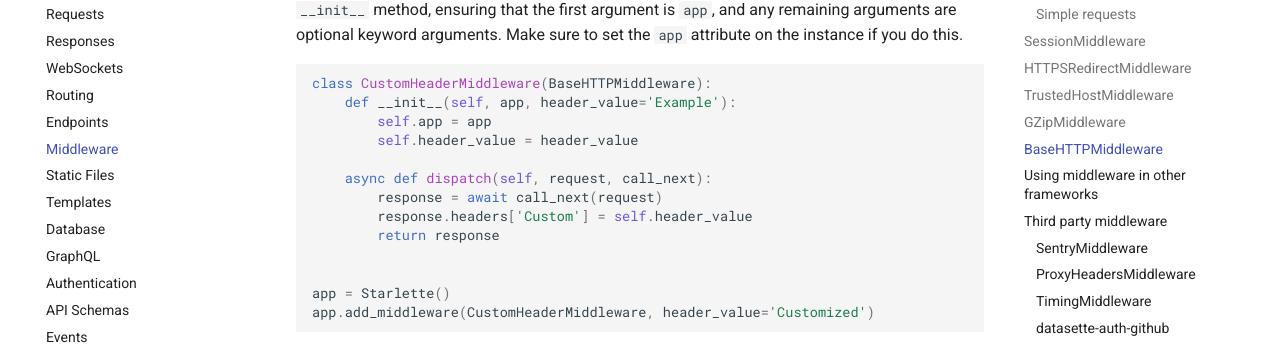
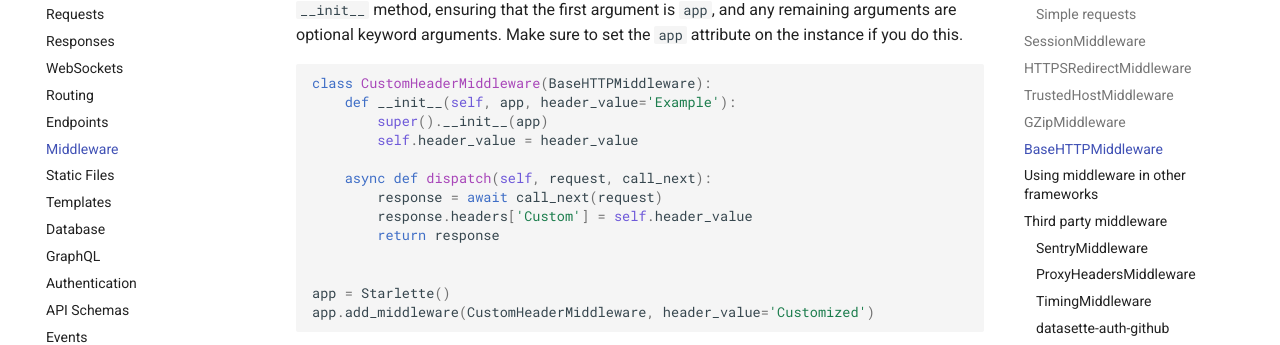
Before and after one commit to hidraco/starlette, an MkDocs documentation site: the page built from docs/middleware.md, in a window 1280 px wide and 900 px high, scrolled down 3961 px. Shown: the part 148-493 px from the top of the window. Built offline with MkDocs 1.6.1 and Material for MkDocs 9.7.7, drawn with Linux system fonts in a browser that asks for light colours; comment, search, counter and statistics services are not loaded.

Commit message:
Fix __init__ code in custom HTTP middleware example (#665)

````diff
--- a/docs/middleware.md
+++ b/docs/middleware.md
@@ -170,7 +170,7 @@ attribute on the instance if you do this.
 ```python
 class CustomHeaderMiddleware(BaseHTTPMiddleware):
     def __init__(self, app, header_value='Example'):
-        self.app = app
+        super().__init__(app)
         self.header_value = header_value
 
     async def dispatch(self, request, call_next):
````
